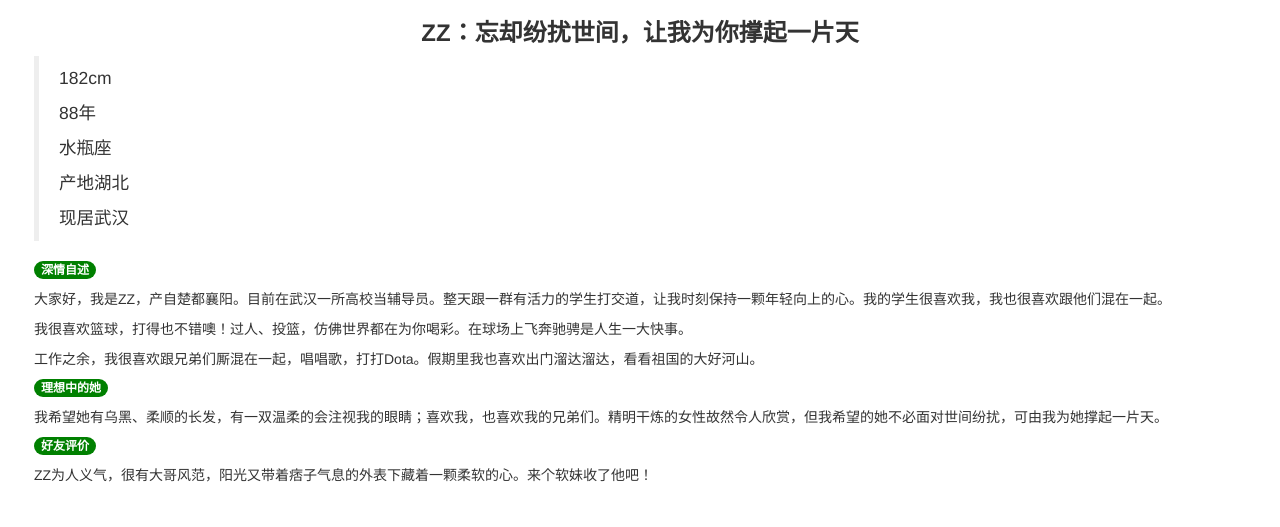
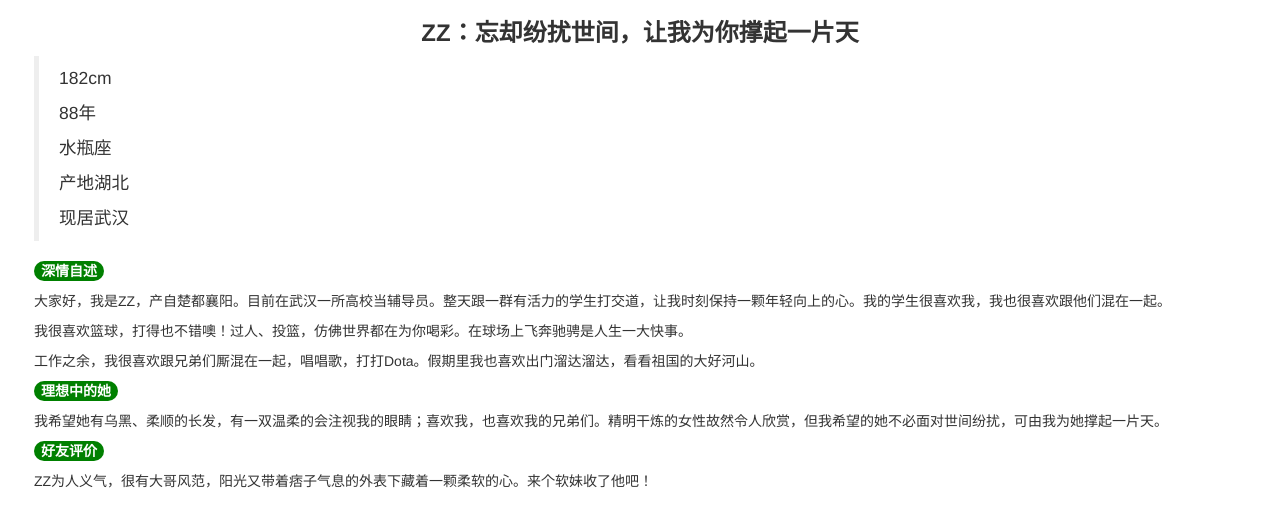
Before and after one commit to York921/York921.github.io, a Jekyll site: the page test.html, which Jekyll copies as it is, in a window 1280 px wide. Shown: the top 527 px of the page. Built offline with Jekyll 4.4.1, drawn with Linux system fonts in a browser that asks for light colours; nearby versions of some CDN libraries; Markdown is read by kramdown in place of the engine named in the settings.

Commit message:
another test

```diff
--- a/test.html
+++ b/test.html
@@ -1,25 +1,22 @@
 <head>
-<meta charset="utf-8">
+<meta http-equiv="X-UA-Compatible" content="IE=edge,chrome=1">
+<meta http-equiv="content-type" content="text/html;charset=utf-8">
 <!-- 新 Bootstrap 核心 CSS 文件 -->
 <link rel="stylesheet" href="http://cdn.bootcss.com/bootstrap/3.2.0/css/bootstrap.min.css">
 
-<!-- 可选的Bootstrap主题文件（一般不用引入） -->
-<!-- <link rel="stylesheet" href="http://cdn.bootcss.com/bootstrap/3.2.0/css/bootstrap-theme.min.css"> -->
-
-<!-- jQuery文件。务必在bootstrap.min.js 之前引入 -->
-<script src="http://cdn.bootcss.com/jquery/1.11.1/jquery.min.js"></script>
-
-<!-- 最新的 Bootstrap 核心 JavaScript 文件 -->
-<script src="http://cdn.bootcss.com/bootstrap/3.2.0/js/bootstrap.min.js"></script>
 <style type="text/css">
-.tag-color {background-color: #008000;}
-.margin-page{padding-left: 34px;padding-right: 34px;}
+.tag-color{background-color:#008000;font-size:14px}
+.custom-page{
+padding-left: 34px;padding-right: 34px;
+}
+.blockquote{
+font-size:12px; font-color:#484848}
 </style>
 
 </head>
+
 <body>
-<!-- 粘贴到这行下面 *****************************-->
-<div class="container-fluid margin-page">
+	<div class="container-fluid custom-page">
 		<div class="row-fluid">
 			<div class="span12">
 				<h3 class="text-center">
@@ -42,6 +39,7 @@
 						<span>现居武汉</span>
 					</p>
 				</blockquote>
+				<div class="tags">
 					<p>
 						<span class="badge tag-color">深情自述</span>
 					</p>
@@ -69,4 +67,5 @@
 				</div>
 			</div>
 		</div>
+	</div>
 </body>
```
Lines whose indentation alone changed are shown as unchanged.
